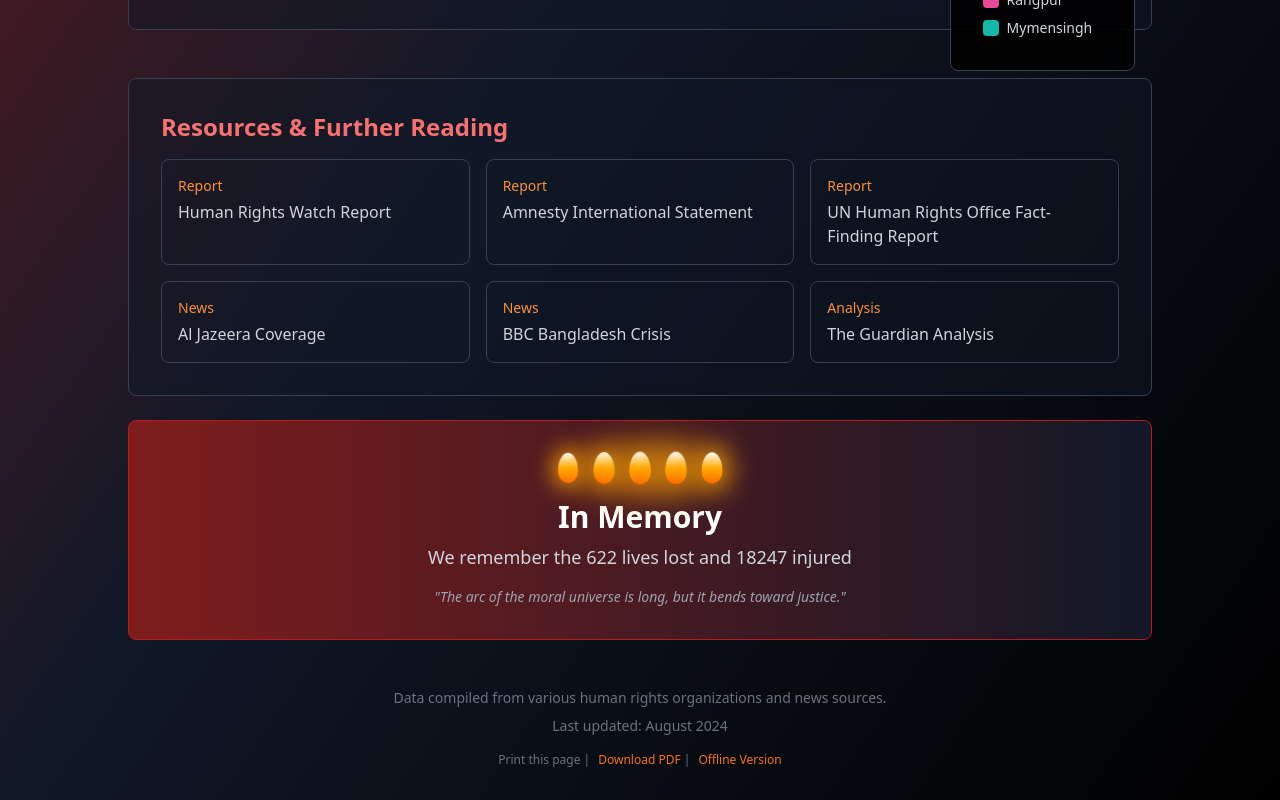
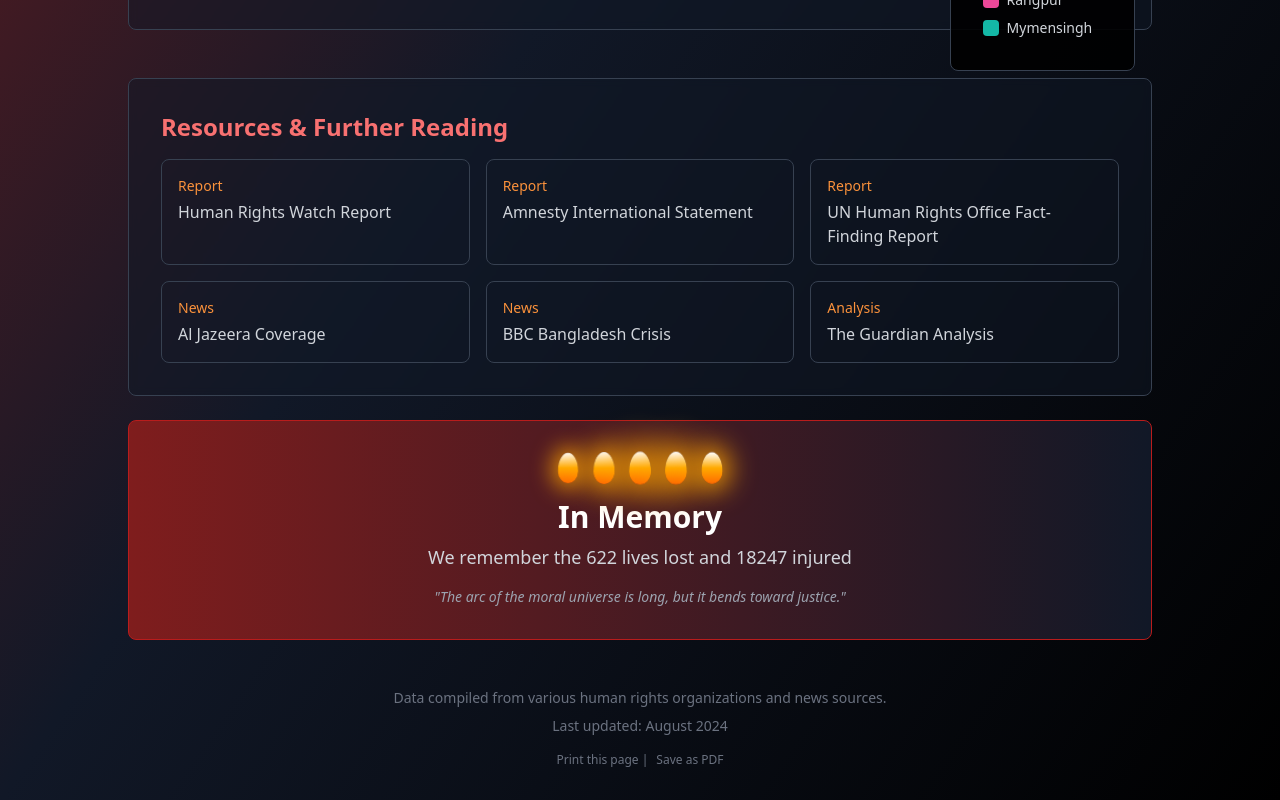
Before and after one commit to hasaniqram/bangladesh-july-uprising, a React (Create React App) app: page / in a window 1280 px wide. Shown: the part 1046-1846 px from the top of the page. Built offline with nearby package versions, Linux system fonts and the light colour scheme.

Commit message:
fix: replace nonfunctional footer links with accessible print-to-PDF action

```diff
--- a/src/components/BangladeshMap.js
+++ b/src/components/BangladeshMap.js
@@ -1083,8 +1083,7 @@ const renderResources = () => (
         <p className="mt-2">Last updated: August 2024</p>
         <p className="mt-4 text-xs">
           <button onClick={() => window.print()} className="hover:underline">Print this page</button> |
-          <a href="#" className="hover:underline ml-2">Download PDF</a> |
-          <a href="#" className="hover:underline ml-2">Offline Version</a>
+          <button onClick={() => window.print()} className="hover:underline ml-2">Save as PDF</button>
         </p>
       </footer>
     </div>
```
